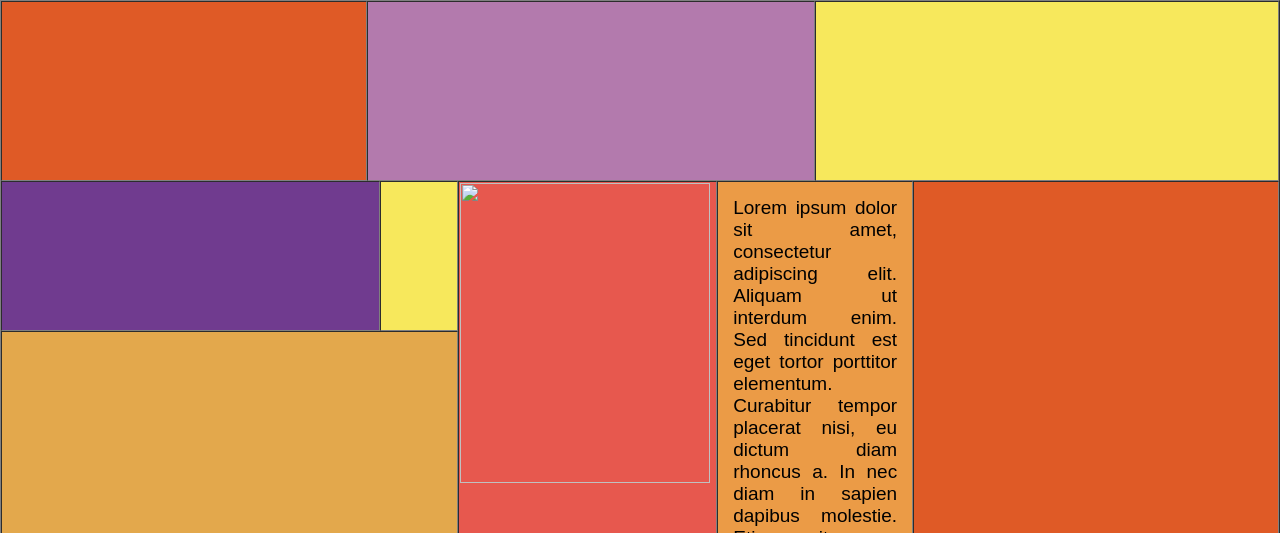
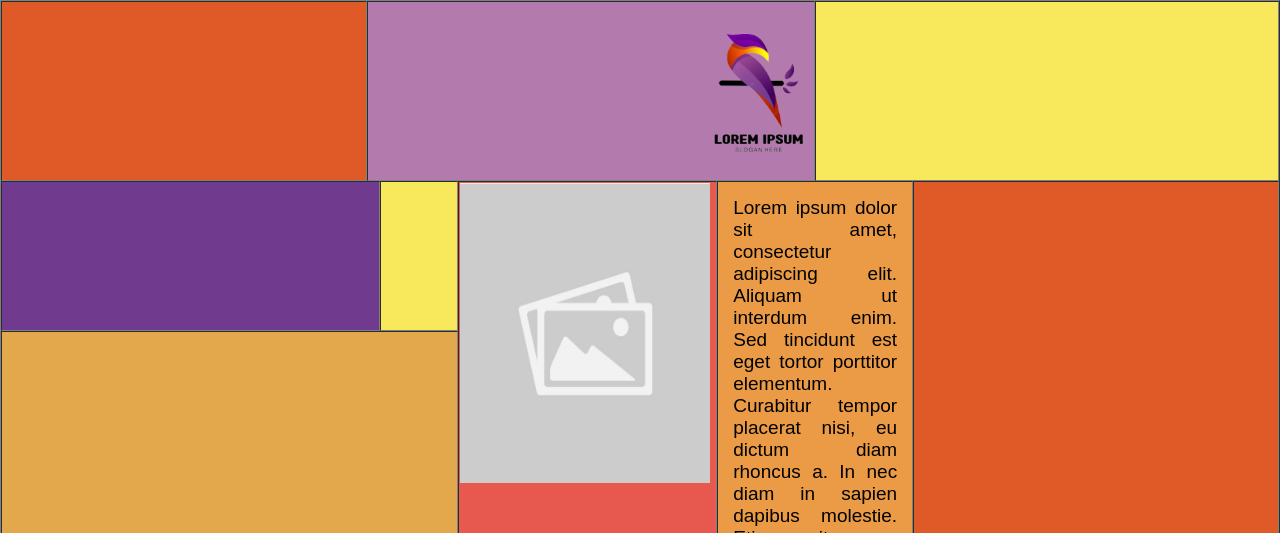
Before and after one commit to aclarette/Simulado, a plain HTML site: page index.html in a window 1280 px wide. Shown: the top 533 px of the page. Drawn offline with Linux system fonts and the light colour scheme.

Commit message:
Update index.html

```diff
--- a/index.html
+++ b/index.html
@@ -11,7 +11,7 @@
         <tr id="linha1">
         <td id="td1"></td>
         <td id="td2" colspan="4">
-            <img src="assets/logo01.png" height="140px" alt="">
+            <img src="logo01.png" height="140px" alt="">
         </td>
         <td id="td3" colspan="2"></td>
        </tr>
@@ -22,7 +22,7 @@
         <td id="td4" colspan="2"></td>
         <td id="td5"></td>
         <td id="td6" rowspan="2">
-            <img src="assets/istockphoto-1147544807-612x612.jpg" height="300px"  width="250px"alt="">
+            <img src="istockphoto-1147544807-612x612.jpg" height="300px"  width="250px"alt="">
         </td>
         <td id="td7" colspan= "2" rowspan="5">
             Lorem ipsum dolor sit amet, consectetur adipiscing elit. Aliquam ut interdum enim. Sed tincidunt est eget tortor porttitor elementum. Curabitur tempor placerat nisi, eu dictum diam rhoncus a. In nec diam in sapien dapibus molestie. Etiam vitae ex placerat, tincidunt mi in, iaculis urna. In bibendum auctor neque sed rhoncus. Cras massa ligula, tristique at lectus nec, facilisis accumsan nibh. Sed quis mauris pulvinar, aliquam nibh at, ultricies mi. Maecenas nisi sapien, auctor et ultrices in, rhoncus vitae neque. Sed faucibus sed urna ut tincidunt. Donec quis est sit amet elit vulputate dapibus et id sapien. Etiam efficitur tortor ante, eu mattis elit eleifend ac. Aliquam sit amet tristique mi, suscipit pellentesque tortor.
```
